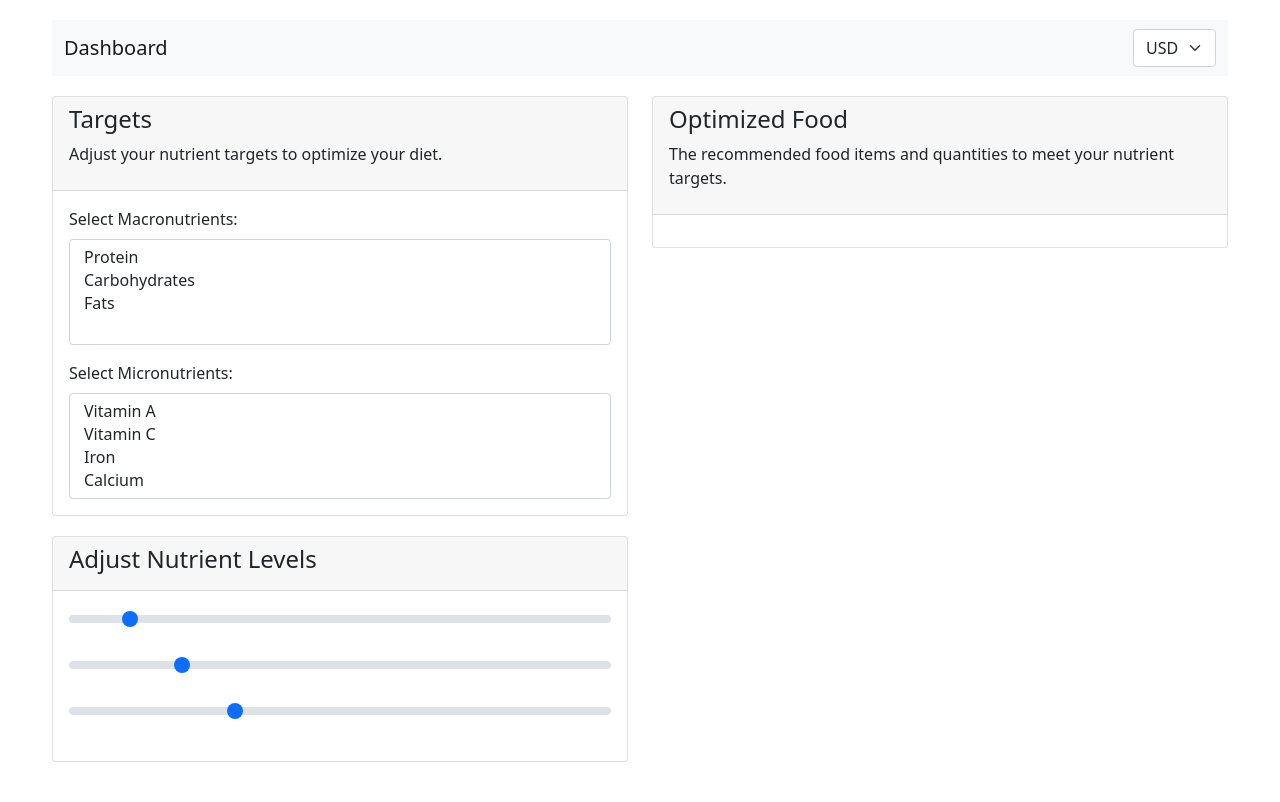
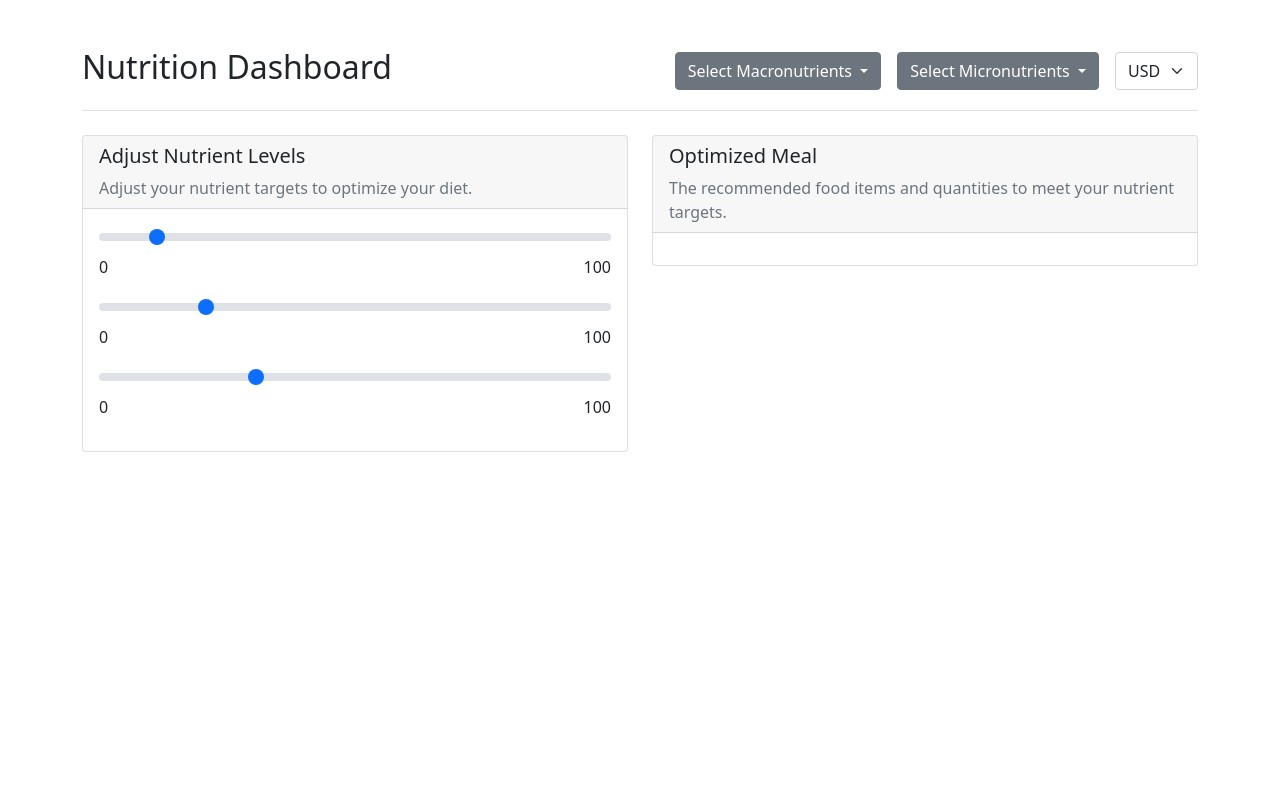
Before and after one commit to albertaillet/diet-optimization, a Flask app: page / in a window 1280 px wide. After the commit the page ends 452 px from the top, so only its background shows below. Run offline with Flask 3, Linux system fonts and the light colour scheme; some libraries are stand-ins or nearby versions.

Commit message:
added macro and micro dropwdowns to top bar

```diff
--- a/dietdashboard/experiments/htmx/templates/index.html
+++ b/dietdashboard/experiments/htmx/templates/index.html
@@ -4,38 +4,46 @@
 <head>
     <meta charset="UTF-8">
     <meta name="viewport" content="width=device-width, initial-scale=1.0">
-    <title>HTMX Backend Example - Dashboard Style</title>
+    <title>HTMX Backend Example - Bootstrap Dashboard Style</title>
     <script src="https://unpkg.com/htmx.org@1.7.0"></script>
+
     <link rel="stylesheet" href="https://cdnjs.cloudflare.com/ajax/libs/bootstrap/5.1.3/css/bootstrap.min.css">
-    <style>
-        .container {
-            max-width: 1200px;
-            margin: 20px auto;
-        }
-
-        .navbar {
-            margin-bottom: 20px;
-        }
-
-        .card {
-            margin-bottom: 20px;
-        }
-
-        .slider-col {
-            width: 100%;
-        }
-    </style>
+    <script src="https://cdnjs.cloudflare.com/ajax/libs/bootstrap/5.1.3/js/bootstrap.bundle.min.js"></script>
 </head>
 
 <body>
-    <div class="container">
-        <nav class="navbar navbar-expand-lg navbar-light bg-light">
-            <div class="container-fluid">
-                <a class="navbar-brand" href="#">Dashboard</a>
-                <div>
+    <div class="container mt-5">
+        <div class="header d-flex justify-content-between align-items-center pb-3 mb-4 border-bottom">
+            <h1 class="h2">Nutrition Dashboard</h1>
+            <div class="d-flex align-items-center">
+                {% for nutrient_type, nutrient_list in [('Macronutrients', macronutrients), ('Micronutrients',
+                micronutrients)] %}
+                <!-- Dropdown Selector -->
+                <div class="dropdown me-3">
+                    <button class="btn btn-secondary dropdown-toggle" type="button" id="dropdown{{ nutrient_type }}"
+                        data-bs-toggle="dropdown" aria-expanded="false">
+                        Select {{ nutrient_type }}
+                    </button>
+                    <ul class="dropdown-menu" aria-labelledby="dropdown{{ nutrient_type }}">
+                        {% for nutrient in nutrient_list %}
+                        <li>
+                            <div class="form-check ms-3">
+                                <input class="form-check-input nutrient-checkbox" type="checkbox" value="{{ nutrient }}"
+                                    id="{{ nutrient }}_{{ nutrient_type }}" name="{{ nutrient_type | lower }}"
+                                    hx-post="/optimize" hx-trigger="change" hx-target="#result"
+                                    hx-include="[name='slider[]'], [name='macronutrients'], [name='micronutrients'], #currency">
+                                <label class="form-check-label" for="{{ nutrient }}_{{ nutrient_type }}">
+                                    {{ nutrient }}
+                                </label>
+                            </div>
+                        </li>
+                        {% endfor %}
+                    </ul>
+                </div>
+                {% endfor %}
                 <!-- Currency Selector -->
-                    <select id="currency" name="currency" class="form-select" hx-post="/optimize" hx-trigger="change"
-                        hx-target="#result"
+                <select id="currency" name="currency" class="form-select" style="width: auto;" hx-post="/optimize"
+                    hx-trigger="change" hx-target="#result"
                     hx-include="[name='slider[]'], [name='macronutrients'], [name='micronutrients'], #currency">
                     {% for currency in currencies %}
                     <option value="{{ currency }}">{{ currency }}</option>
@@ -43,55 +51,28 @@
                 </select>
             </div>
         </div>
-        </nav>
 
         <div class="row">
             <div class="col-md-6">
-                <div class="card">
+                <div class="card mb-4">
                     <div class="card-header">
-                        <h4>Targets</h4>
-                        <p>Adjust your nutrient targets to optimize your diet.</p>
-                    </div>
-                    <div class="card-body">
-                        <!-- Macronutrient Selector -->
-                        <label for="macronutrients" class="form-label">Select Macronutrients:</label>
-                        <select id="macronutrients" name="macronutrients" class="form-select" multiple
-                            hx-post="/optimize" hx-trigger="change" hx-target="#result"
-                            hx-include="[name='slider[]'], [name='macronutrients'], [name='micronutrients'], #currency">
-                            {% for nutrient in macronutrients %}
-                            <option value="{{ nutrient }}">{{ nutrient }}</option>
-                            {% endfor %}
-                        </select>
-
-                        <!-- Micronutrient Selector -->
-                        <label for="micronutrients" class="form-label mt-3">Select Micronutrients:</label>
-                        <select id="micronutrients" name="micronutrients" class="form-select" multiple
-                            hx-post="/optimize" hx-trigger="change" hx-target="#result"
-                            hx-include="[name='slider[]'], [name='macronutrients'], [name='micronutrients'], #currency">
-                            {% for nutrient in micronutrients %}
-                            <option value="{{ nutrient }}">{{ nutrient }}</option>
-                            {% endfor %}
-                        </select>
-                    </div>
-                </div>
-
-                <div class="card">
-                    <div class="card-header">
-                        <h4>Adjust Nutrient Levels</h4>
+                        <h4 class="h5">Adjust Nutrient Levels</h4>
+                        <p class="text-muted mb-0">Adjust your nutrient targets to optimize your diet.</p>
                     </div>
                     <div class="card-body">
                         <!-- Sliders -->
-                        <div class="slider-container">
                         {% for slider_value in sliders %}
                         <div class="mb-3">
-                                <input type="range" min="0" max="100" step="1" name="slider[]"
-                                    value="{{ slider_value }}" class="form-range" hx-post="/optimize"
-                                    hx-trigger="change"
+                            <input type="range" min="0" max="100" step="1" name="slider[]" value="{{ slider_value }}"
+                                class="form-range" hx-post="/optimize" hx-trigger="change"
                                 hx-include="[name='slider[]'], [name='macronutrients'], [name='micronutrients'], #currency"
                                 hx-target="#result">
+                            <div class="d-flex justify-content-between">
+                                <span>0</span>
+                                <span>100</span>
+                            </div>
                         </div>
                         {% endfor %}
-                        </div>
                     </div>
                 </div>
             </div>
@@ -99,8 +80,9 @@
             <div class="col-md-6">
                 <div class="card">
                     <div class="card-header">
-                        <h4>Optimized Food</h4>
-                        <p>The recommended food items and quantities to meet your nutrient targets.</p>
+                        <h4 class="h5">Optimized Meal</h4>
+                        <p class="text-muted mb-0">The recommended food items and quantities to meet your nutrient
+                            targets.</p>
                     </div>
                     <div class="card-body" id="result">
                         <!-- Result will be displayed here -->
@@ -109,8 +91,6 @@
             </div>
         </div>
     </div>
-
-    <script src="https://cdnjs.cloudflare.com/ajax/libs/bootstrap/5.1.3/js/bootstrap.bundle.min.js"></script>
 </body>
 
 </html>
```
Lines whose indentation alone changed are shown as unchanged.
